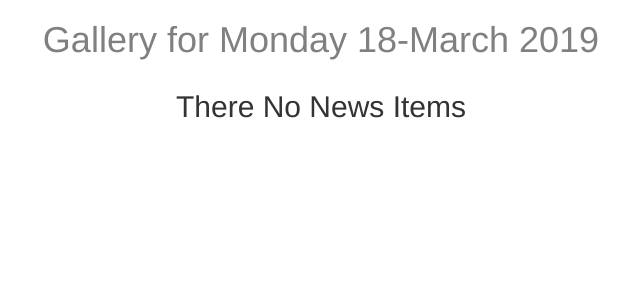
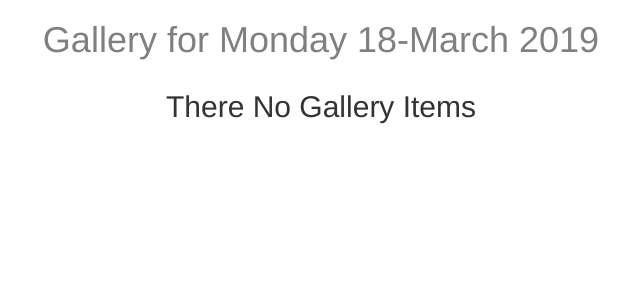
Before and after one commit to Mukantwarivirginie/Gallery-Photo, a Django app: page /gallery/today/ in a window 1280 px wide. Shown: the part 52-352 px from the top of the page, without its empty margins (319-959 px from the left). Run offline with Django 3.2, Linux system fonts and the light colour scheme; some libraries are stand-ins or nearby versions.

Commit message:
adde some in views.py

```diff
--- a/gallery/templates/all-gallery/today-gallery.html
+++ b/gallery/templates/all-gallery/today-gallery.html
@@ -24,7 +24,7 @@
 
     {% empty %}
     <div class="row">
-      <h2 class="text-center">There No News Items</h2>
+      <h2 class="text-center">There No Gallery Items</h2>
     </div>
     {% endfor %}
 
--- a/gallery/views.py
+++ b/gallery/views.py
@@ -8,7 +8,7 @@ def welcome(request):
     return HttpResponse('Welcome to the Gallery-Photo')
 def gallery_of_day(request):
       date = dt.date.today()
-      gallery = Article.todays_gallery()
+      gallery = Category.todays_gallery()
       return render(request, 'all-gallery/today-gallery.html', {"date": date,"gallery":gallery})
 
 def past_days_gallery(request,past_date):
@@ -69,3 +69,26 @@ def past_days_gallery(request, past_date):
         return redirect(news_of_day)
 
     return render(request, 'all-gallery/past-gallery.html', {"date": date})
+
+
+
+
+def search_results(request):
+
+    if 'article' in request.GET and request.GET["article"]:
+        search_term = request.GET.get("article")
+        searched_articles = Article.search_by_title(search_term)
+        message = f"{search_term}"
+
+        return render(request, 'all-gallery/search.html',{"message":message,"articles": searched_articles})
+
+    else:
+        message = "You haven't searched for any term"
+        return render(request, 'all-gallery/search.html',{"message":message})
+
+def article(request,article_id):
+    try:
+        article = Article.objects.get(id = article_id)
+    except DoesNotExist:
+        raise Http404()
+    return render(request,"all-gallery/article.html", {"article":article})
```
